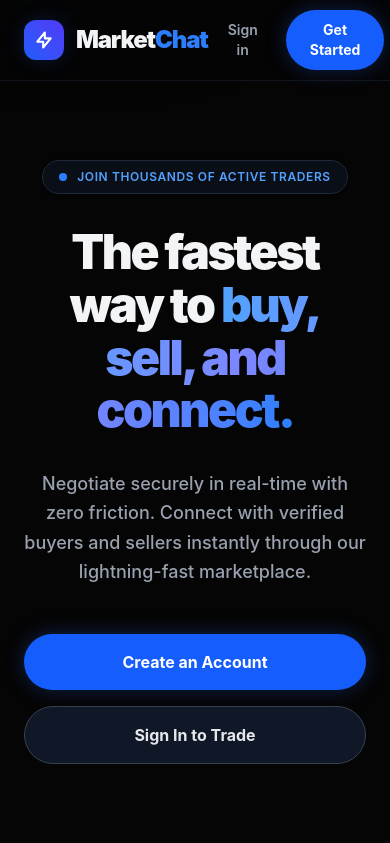
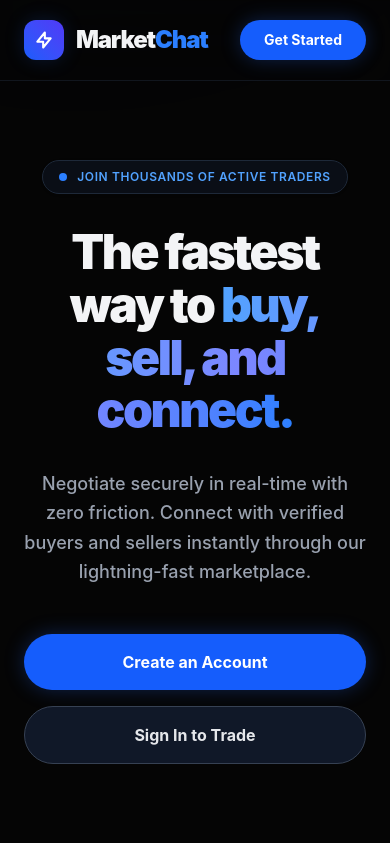
Before and after one commit to mangalmandor/MarketTred-Frontend, a React app: page / in a window 390 px wide. Shown: the top 843 px of the page. Built offline with nearby package versions, Linux system fonts and the light colour scheme; no server answers; the HTML template or start-up script is replaced by a standard one.

Commit message:
fix navbar for mobile display.jsx

```diff
--- a/src/pages/Home.jsx
+++ b/src/pages/Home.jsx
@@ -21,10 +21,10 @@ const Home = () => {
                         </span>
                     </div>
 
-                    <div className="flex items-center gap-2 md:gap-4">
+                   <div className="flex items-center gap-2 md:gap-4">
                         <button
                             onClick={() => navigate('/login')}
-                            className="px-5 py-2.5 text-sm font-semibold text-gray-400 hover:text-gray-100 hover:bg-gray-800/50 rounded-full transition-all"
+                            className="hidden md:block px-5 py-2.5 text-sm font-semibold text-gray-400 hover:text-gray-100 hover:bg-gray-800/50 rounded-full transition-all"
                         >
                             Sign in
                         </button>
```
